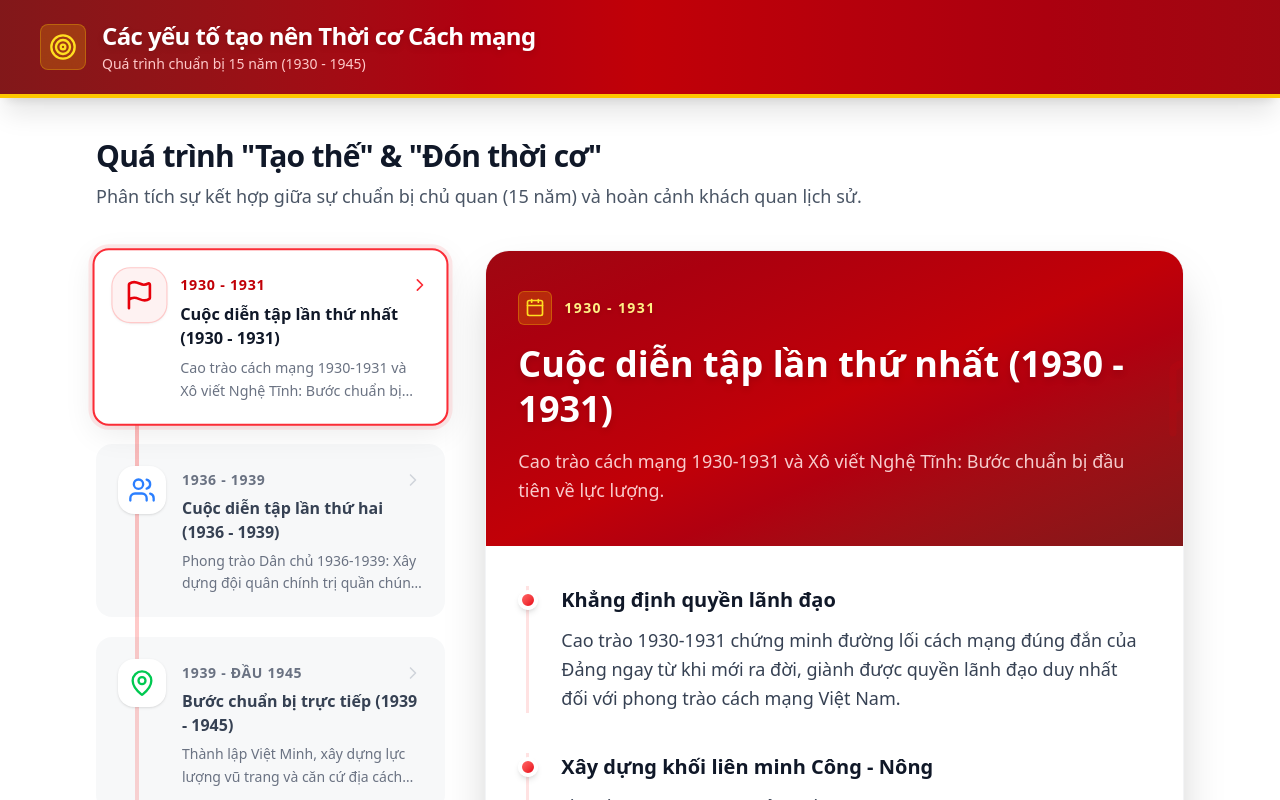
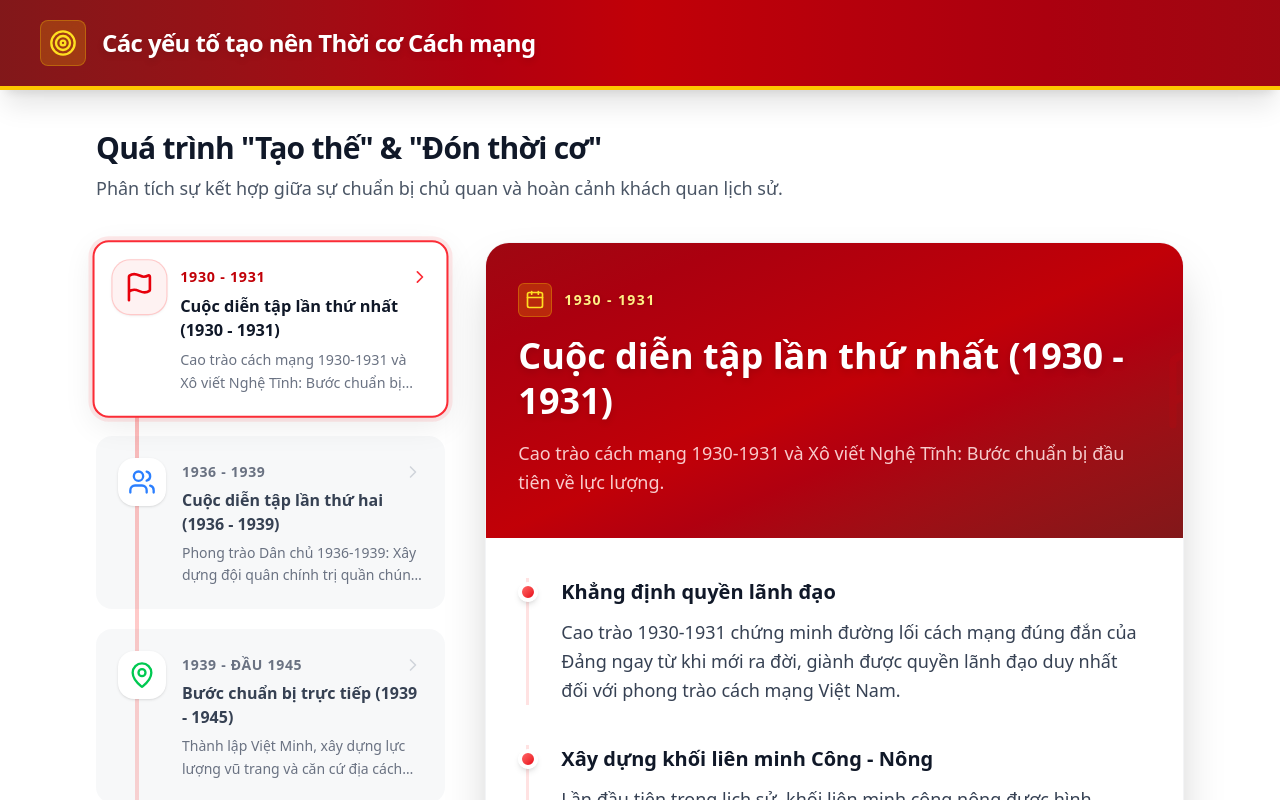
Before and after one commit to BLonggg608/vnr-1w, a Next.js app: page / in a window 1280 px wide. Shown: the top 800 px of the page. Built offline with nearby package versions, Linux system fonts and the light colour scheme.

Commit message:
fix: comment out unused paragraph for cleaner code and improve text clarity

```diff
--- a/app/page.tsx
+++ b/app/page.tsx
@@ -200,9 +200,9 @@ export default function App() {
               <h1 className="text-xl sm:text-2xl font-extrabold tracking-tight drop-shadow-md">
                 Các yếu tố tạo nên Thời cơ Cách mạng
               </h1>
-              <p className="text-red-200 text-xs sm:text-sm font-medium mt-0.5">
+              {/* <p className="text-red-200 text-xs sm:text-sm font-medium mt-0.5">
                 Quá trình chuẩn bị 15 năm (1930 - 1945)
-              </p>
+              </p> */}
             </div>
           </div>
           {/* <div className="hidden sm:flex items-center gap-2 bg-black/20 px-4 py-2 rounded-full border border-red-500/30 backdrop-blur-sm">
@@ -218,7 +218,7 @@ export default function App() {
         {/* Phần Title Content được căn lề trái (text-left) thống nhất trên mọi thiết bị */}
         <div className="mb-10 text-left">
           <h2 className="text-3xl font-extrabold text-gray-900 tracking-tight">Quá trình &quot;Tạo thế&quot; & &quot;Đón thời cơ&quot;</h2>
-          <p className="mt-2 text-lg text-gray-600">Phân tích sự kết hợp giữa sự chuẩn bị chủ quan (15 năm) và hoàn cảnh khách quan lịch sử.</p>
+          <p className="mt-2 text-lg text-gray-600">Phân tích sự kết hợp giữa sự chuẩn bị chủ quan và hoàn cảnh khách quan lịch sử.</p>
         </div>
 
         <div className="flex flex-col lg:flex-row gap-8 lg:gap-10">
```
